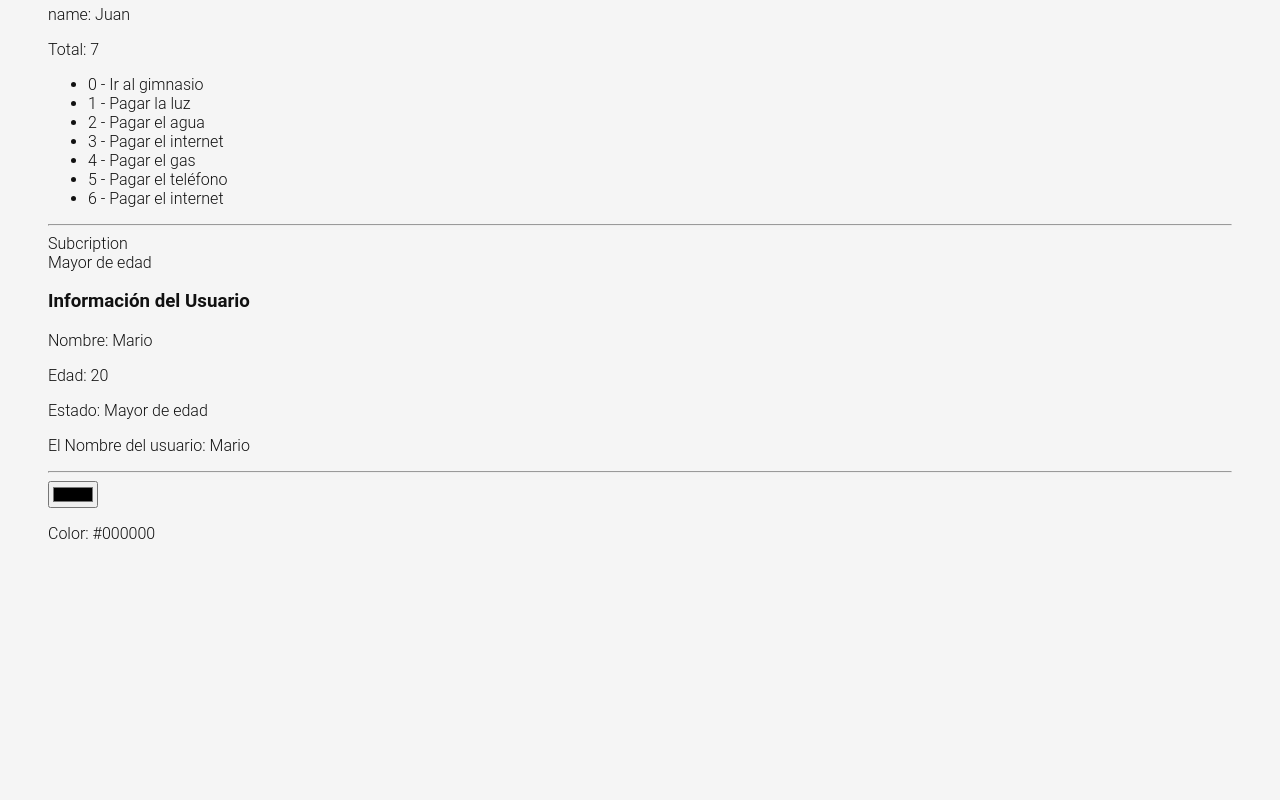
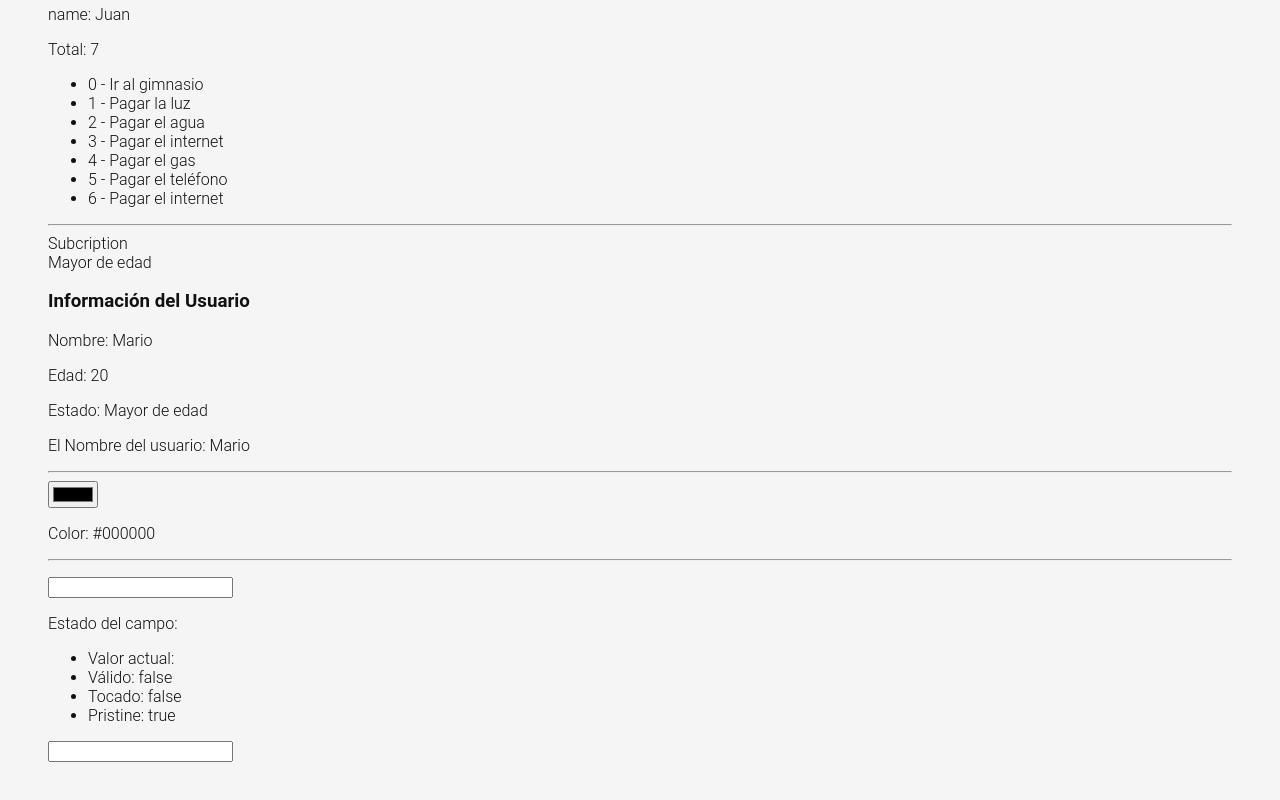
Before and after one commit to mrgomezsv/curso_angular_platzi, an Angular app: page /labs in a window 1280 px wide. Shown: the part 1500-2300 px from the top of the page. Before the commit the page ends 2107 px from the top, so only its background shows below. Built offline with nearby package versions, Linux system fonts and the light colour scheme.

Commit message:
Clases CSS en Angular

```diff
--- a/angular.json
+++ b/angular.json
@@ -92,5 +92,8 @@
         }
       }
     }
+  },
+  "cli": {
+    "analytics": "0be54cec-840c-4517-83d7-8672e8805dec"
   }
 }
--- a/src/app/pages/home/home.component.html
+++ b/src/app/pages/home/home.component.html
@@ -21,13 +21,18 @@
       </pre>
       <section class="main">
         <ul class="todo-list">
-          <li *ngFor="let task of tasks(); index as i">
+          <li *ngFor="let task of tasks(); index as i"
+              [class.completed]="task.completed"
+              [class.editing]="editingTaskId() === task.id">
             <div class="view">
-              <input class="toggle" type="checkbox" [checked]="task.completed" (change) = "updateTask(i)" />
-              <label>{{ task.title }}</label>
+              <input class="toggle" type="checkbox" [checked]="task.completed" (change)="updateTask(i)" />
+              <label (dblclick)="toggleEditMode(task.id)">{{ task.title }}</label>
               <button class="destroy" (click)="deleteTask(i)"></button>
             </div>
-            <input class="edit" value="Learn JavaScript" />
+            <input class="edit"
+                   [value]="task.title"
+                   (blur)="toggleEditMode(task.id)"
+                   (keyup.enter)="toggleEditMode(task.id)" />
           </li>
           <li>
             <!-- <div class="view">
--- a/src/app/pages/home/home.component.ts
+++ b/src/app/pages/home/home.component.ts
@@ -29,6 +29,8 @@ export class HomeComponent {
       completed: false,
     }
   ]);
+
+  editingTaskId = signal<number | null>(null);
 
   changeHandler(event: Event) {
     const input = event.target as HTMLInputElement;
@@ -65,4 +67,8 @@ export class HomeComponent {
       })
     })
   }
+
+  toggleEditMode(taskId: number) {
+    this.editingTaskId.update(currentId => currentId === taskId ? null : taskId);
+  }
 }
--- a/src/app/pages/labs/labs.component.css
+++ b/src/app/pages/labs/labs.component.css
@@ -2,3 +2,23 @@
     padding: 3rem;
 
 }
+
+.box {
+    height: 10px;
+    display: block;
+    background-color: red;
+}
+
+.message-error {
+  color: red;
+  font-size: 12px;
+  margin-top: 5px;
+  display: none;
+  opacity: 0;
+  transition: opacity 0.5s ease;
+}
+
+.message-error.show {
+  display: block;
+  opacity: 1;
+}
--- a/src/app/pages/labs/labs.component.html
+++ b/src/app/pages/labs/labs.component.html
@@ -84,4 +84,22 @@
   <hr>
   <input type="color" [formControl]="colorCtrl">
   <p>Color: {{ colorCtrl.value }}</p>
+
+
+  <hr>
+  <p>
+    <input type="text" [formControl]="nameCtrl"> <br/>
+    <span class="message-error" [class.show]="nameCtrl.invalid && nameCtrl.touched">Nombre Invalido</span>
+    <p>Estado del campo:</p>
+    <ul>
+      <li>Valor actual: {{ nameCtrl.value }}</li>
+      <li>Válido: {{ nameCtrl.valid }}</li>
+      <li>Tocado: {{ nameCtrl.touched }}</li>
+      <li>Pristine: {{ nameCtrl.pristine }}</li>
+    </ul>
+
+  <p>
+    <input type="text" [formControl]="nameCtrl2"> <br/>
+    <span class="message-error" [class.show]="nameCtrl2.invalid && nameCtrl2.touched">Nombre Invalido</span>
+  </p>
 </div>
--- a/src/app/pages/labs/labs.component.ts
+++ b/src/app/pages/labs/labs.component.ts
@@ -1,6 +1,6 @@
 import { Component, signal } from '@angular/core';
 import { CommonModule } from '@angular/common';
-import { FormsModule, ReactiveFormsModule } from '@angular/forms';
+import { FormsModule, ReactiveFormsModule, Validators } from '@angular/forms';
 import { FormControl } from '@angular/forms';
 
 @Component({
@@ -46,6 +46,22 @@ export class LabsComponent {
 
   colorCtrl = new FormControl('#000000');
 
+nameCtrl = new FormControl('', {
+  nonNullable: true,
+  validators: [
+    Validators.required,
+    Validators.minLength(3)
+  ]
+})
+
+nameCtrl2 = new FormControl('', {
+  nonNullable: true,
+  validators: [
+    Validators.required,
+    Validators.minLength(3)
+  ]
+})
+
   constructor() {
     this.colorCtrl.valueChanges.subscribe(value => {
       console.log(value);
```
